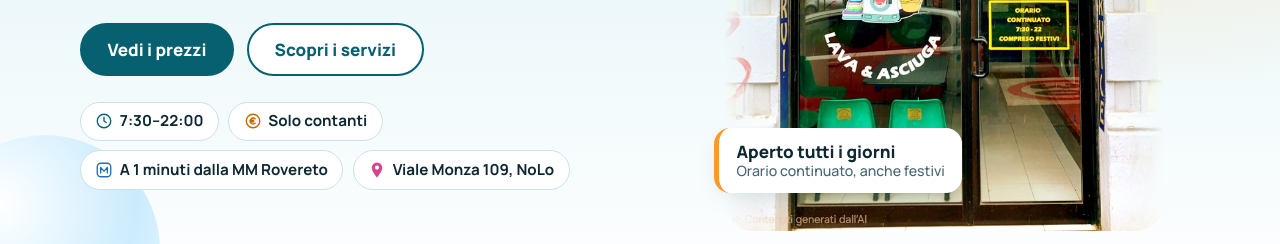
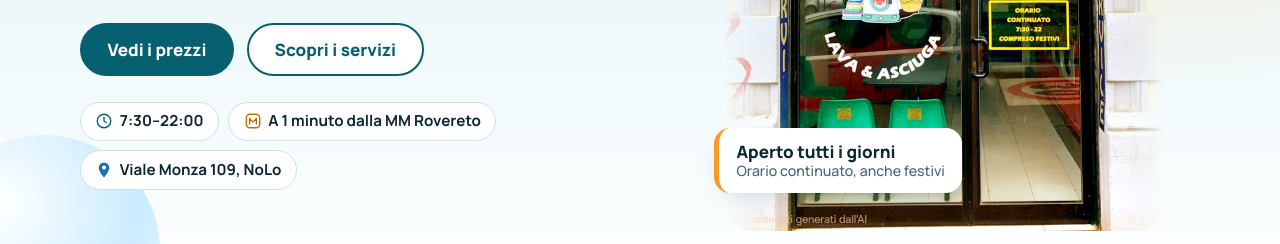
Before and after one commit to lava-e-asciuga-viale-monza/lavanderia-self-service, a plain HTML site: page index.html in a window 1280 px wide. Shown: the part 559-803 px from the top of the page. Drawn offline with Linux system fonts and the light colour scheme.

Commit message:
Update index.html

```diff
--- a/index.html
+++ b/index.html
@@ -232,8 +232,7 @@ details[open]{border-color:var(--sun);box-shadow:0 12px 24px -16px rgba(7,70,84,
     <div class="cta"><a class="btn" href="#prezzi">Vedi i prezzi</a><a class="btn ghost" href="#servizi">Scopri i servizi</a></div>
     <ul class="chips">
       <li><svg><use href="#clock"/></svg>7:30–22:00</li>
-      <li><svg><use href="#coin"/></svg>Solo contanti</li>
-      <li><svg><use href="#metro"/></svg>A 1 minuti dalla MM Rovereto</li>
+      <li><svg><use href="#metro"/></svg>A 1 minuto dalla MM Rovereto</li>
       <li><svg><use href="#pin"/></svg><a href="https://www.google.com/maps/search/?api=1&amp;query=Viale+Monza+109,+Milano" target="_blank" rel="noopener">Viale Monza 109, NoLo</a></li>
     </ul>
   </div>
```
